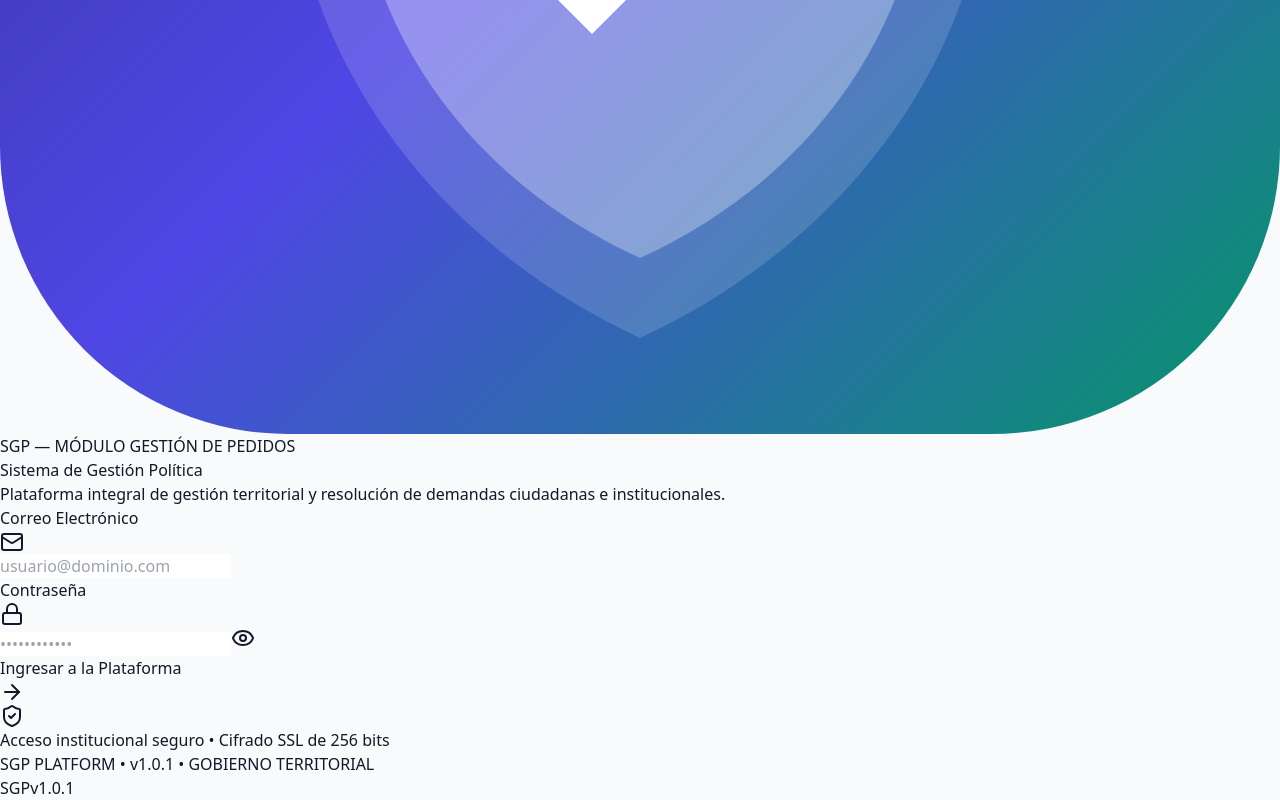
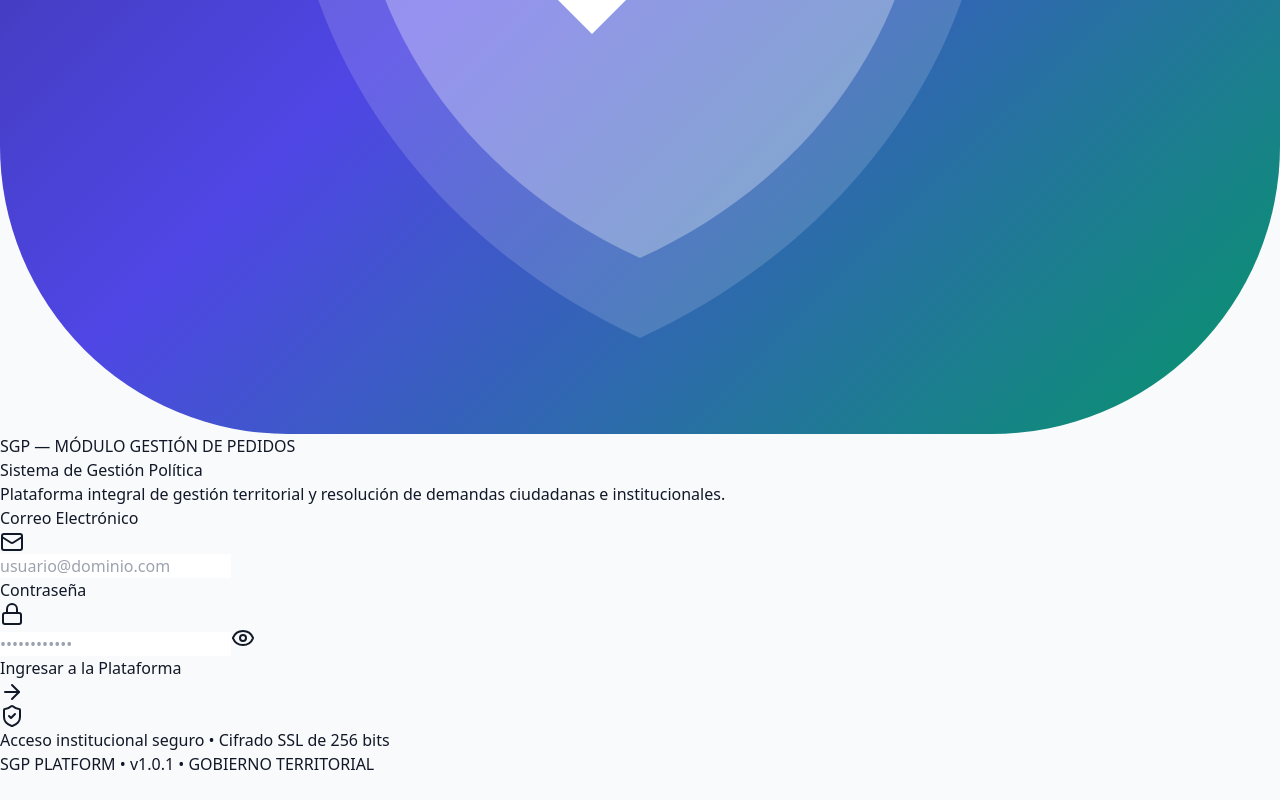
Before and after one commit to fdieguez/sgp, a React (Vite) app in the folder code/frontend/: page /login in a window 1280 px wide. Shown: the part 846-1646 px from the top of the page. After the commit the page ends 1622 px from the top, so only its background shows below. Built offline with nearby package versions, Linux system fonts and the light colour scheme.

Commit message:
refactor(frontend): remover etiqueta flotante redundante y mantener version unificada en navbar

```diff
--- a/code/frontend/src/App.jsx
+++ b/code/frontend/src/App.jsx
@@ -109,10 +109,7 @@ function App() {
           </Routes>
         </Router>
 
-        <div className="fixed bottom-4 right-4 z-[9999] pointer-events-none opacity-60 px-3 py-1 bg-black/40 backdrop-blur-md rounded-full text-white text-[10px] font-mono tracking-widest flex items-center gap-2 border border-white/5">
-          <span className="font-bold text-indigo-400">SGP</span>
-          <span className="text-[10px] font-mono text-indigo-300 bg-indigo-950/60 px-2 py-0.5 rounded-full border border-indigo-500/30">v1.0.1</span>
-        </div>
+
         <Toaster position="bottom-right" toastOptions={{
           style: {
             background: '#1f2937',
```
